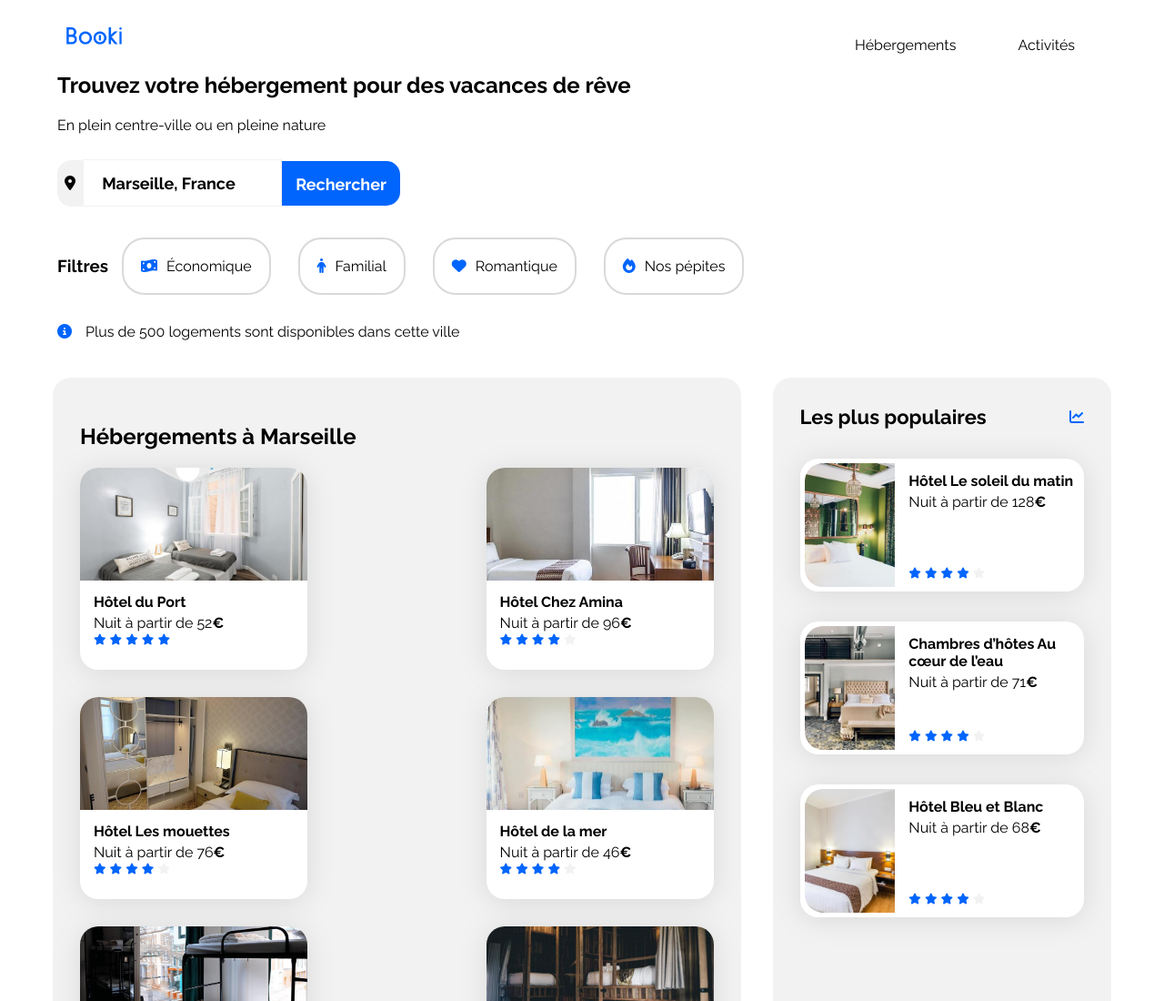
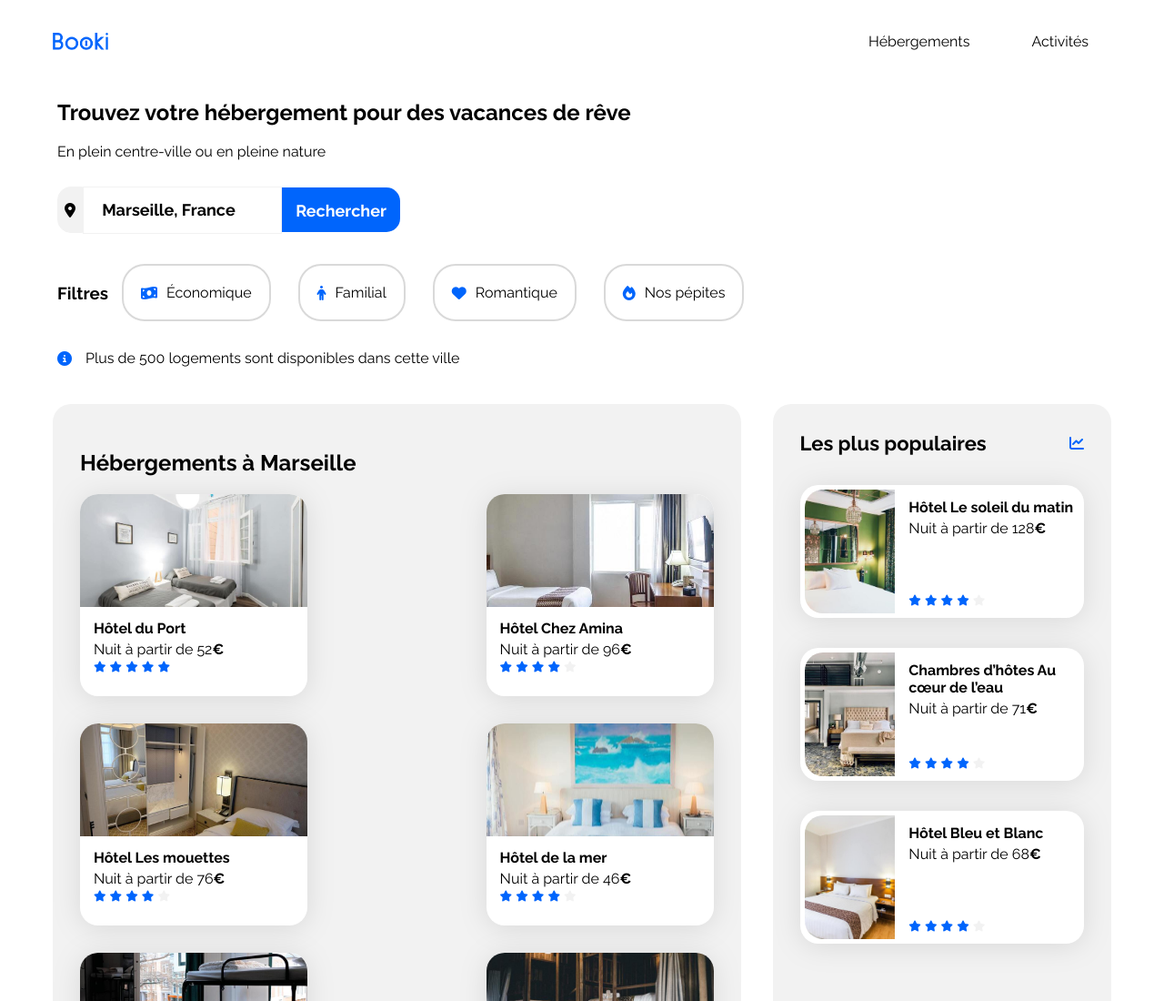
Before and after one commit to Basmahx/booki, a plain HTML site: page index.html in a window 1280 px wide. Shown: the top 1100 px of the page at 91% size. Drawn offline with Linux system fonts and the light colour scheme.

Commit message:
fixed the margin for the header

```diff
--- a/css/style.css
+++ b/css/style.css
@@ -63,7 +63,8 @@ header {
     display: flex;
     justify-content: space-between;
     align-items: center;
-    margin: 15px;
+    margin-bottom: 50px;
+    margin-top: 2.5px;
 }
 
 .header-nav {
@@ -74,7 +75,7 @@ header {
 
 .header-nav a {
     border-top: 2px solid transparent;
-    padding-top: 15px;
+    padding-top: 20px;
 }
 
 .header-nav a:hover {
@@ -85,6 +86,7 @@ header {
 .logo {
     width: 61.09px;
     height: 19px;
+    margin-top: 25px;
 }
 
 /* search button */
```
